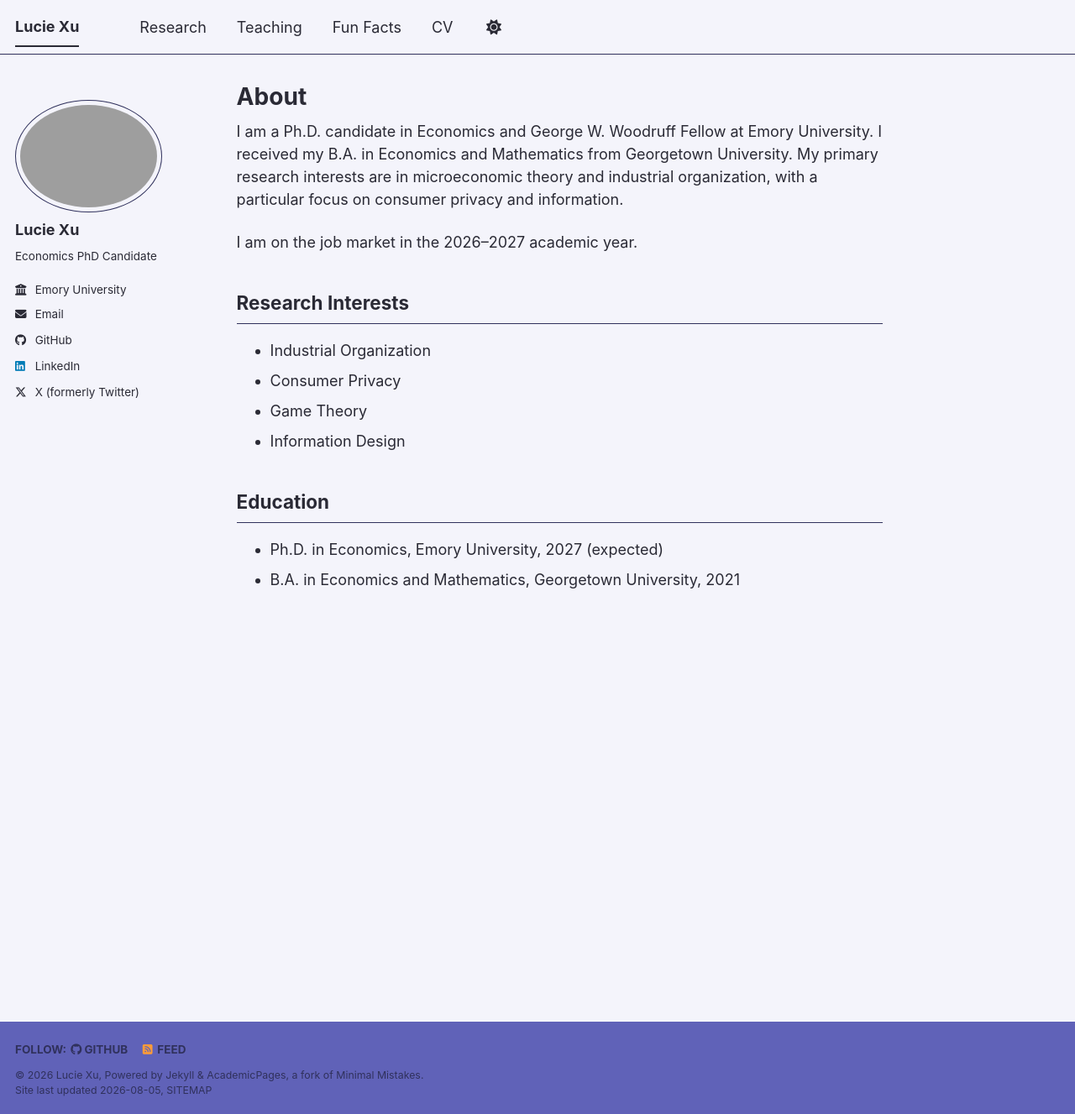
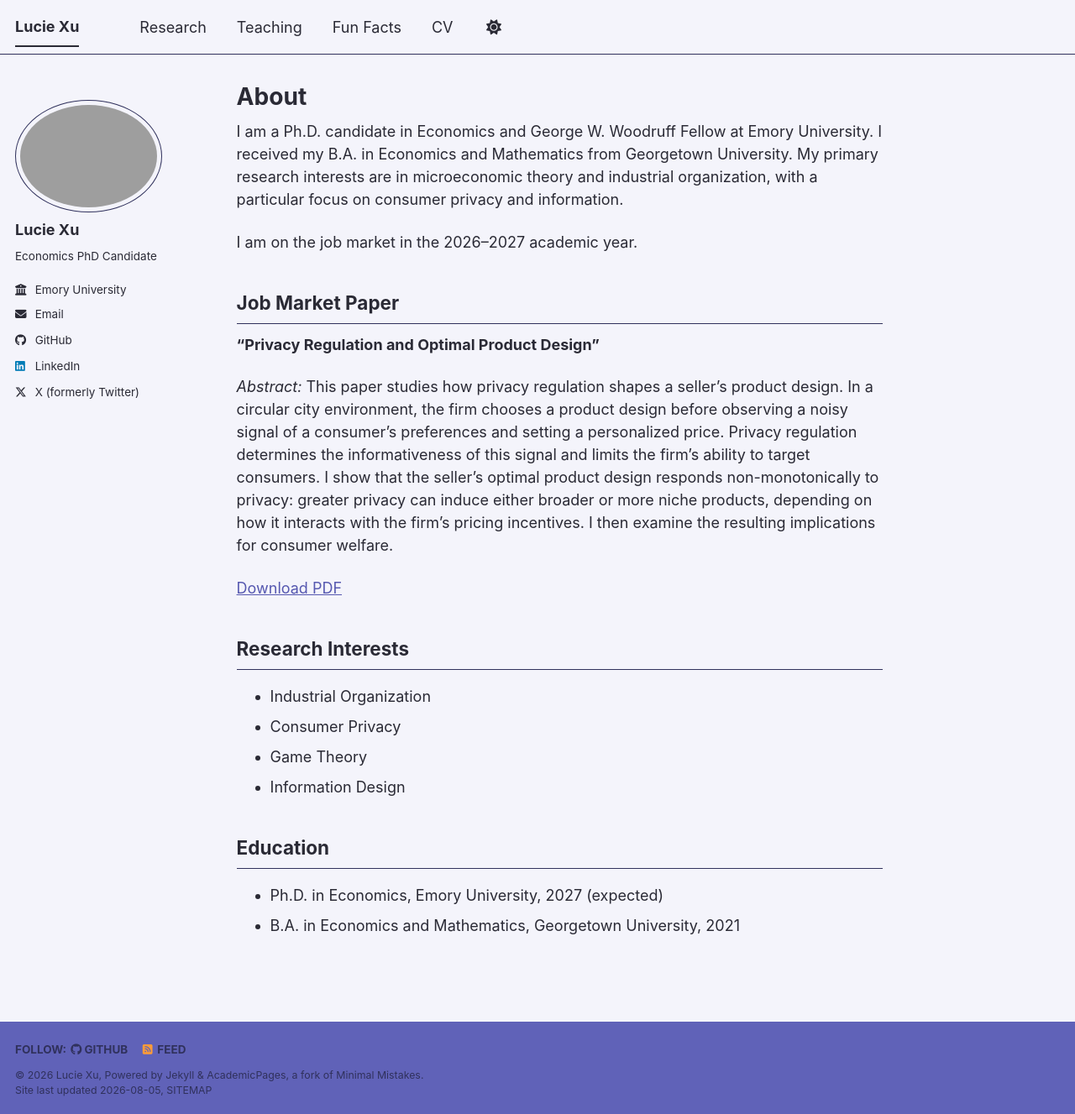
Before and after one commit to lucieexu27/lucieexu27.github.io, a Jekyll site: the page built from _pages/about.md, in a window 1280 px wide and 1327 px high. Shown: the whole window at 84% size. Built offline with Jekyll 4.4.1, drawn with Linux system fonts in a browser that asks for light colours; a style sheet for code colours, icons or effects is not loaded.

Commit message:
Add job market paper details to about page
Added job market paper section with abstract and download link.

```diff
--- a/_pages/about.md
+++ b/_pages/about.md
@@ -11,6 +11,14 @@ I am a Ph.D. candidate in Economics and George W. Woodruff Fellow at Emory Unive
 
 I am on the job market in the 2026–2027 academic year.
 
+## Job Market Paper
+
+**"Privacy Regulation and Optimal Product Design"**
+
+*Abstract:* This paper studies how privacy regulation shapes a seller’s product design. In a circular city environment, the firm chooses a product design before observing a noisy signal of a consumer’s preferences and setting a personalized price. Privacy regulation determines the informativeness of this signal and limits the firm’s ability to target consumers. I show that the seller’s optimal product design responds non-monotonically to privacy: greater privacy can induce either broader or more niche products, depending on how it interacts with the firm’s pricing incentives. I then examine the resulting implications for consumer welfare.
+
+[Download PDF](/files/jmp.pdf)
+
 ## Research Interests
 
 * Industrial Organization
```
